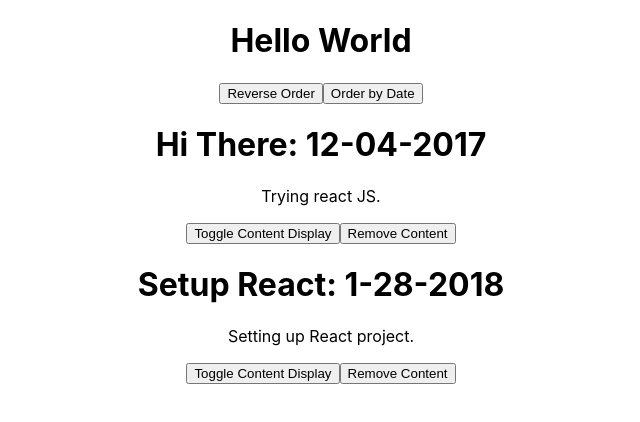
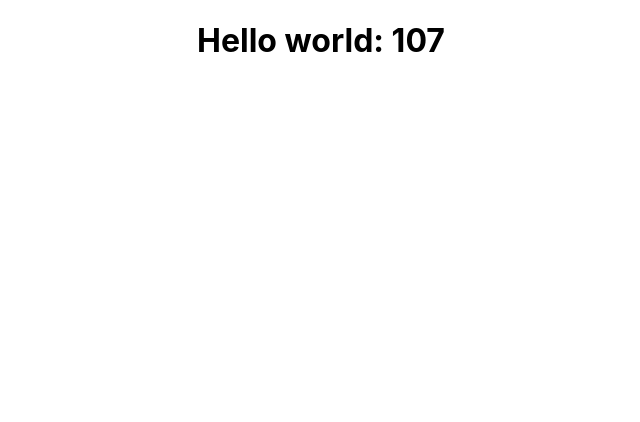
Before and after one commit to shan18/Learn-ReactJS, a React (Create React App) app: page / in a window 1280 px wide. Shown: the top 422 px of the page, without its empty margins (319-959 px from the left). Built offline with nearby package versions, Linux system fonts and the light colour scheme.

Commit message:
A timer with set and clear intervals in react

```diff
--- a/src/App.js
+++ b/src/App.js
@@ -1,6 +1,6 @@
 import React, { Component } from 'react'
 
-import PostSorting from './posts/PostSorting'
+import Timer from './miscellaneous/Timer'
 
 import './App.css'
 
@@ -8,7 +8,7 @@ class App extends Component {
   render () {
     return (
       <div className='App'>
-        <PostSorting />
+        <Timer startCount='100' />
       </div>
     )
   }
--- /dev/null
+++ b/src/miscellaneous/Timer.js
@@ -0,0 +1,56 @@
+import React, { Component } from 'react'
+
+class Timer extends Component {
+  constructor (props) {
+    super(props)
+    this.state = {
+      count: 0
+    }
+  }
+
+  render () {
+    const { count } = this.state
+    return (
+      <div>
+        <h1>Hello world: {count}</h1>
+      </div>
+    )
+  }
+
+  componentDidMount () {
+    /*
+     * This will be used when we have the initial count from another component.
+     * Otherwise we should define the initial value in the constructor.
+    */
+    const { startCount } = this.props
+    this.setState({
+      // parseInt is needed when we are incrementing the value of count otherwise it does string addition
+      count: parseInt(startCount)
+
+      // In case of element subtraction we dont need parseInt
+      // count: startCount
+    })
+
+    this.doIntervalChange()
+  }
+
+  doIntervalChange = () => {
+    this.myInterval = setInterval(() => { // 1 sec interval
+      this.setState(prevState => ({
+        count: prevState.count + 1
+      }))
+      // OR
+      /*
+      this.setState({
+        count: this.state.count + 1
+      })
+      */
+    }, 1000) // count till 1000
+  }
+
+  componentWillUnmount () {
+    clearInterval(this.myInterval) // get rid of interval after leaving the component
+  }
+}
+
+export default Timer
```
Also changed, not shown: src/miscellaneous/ConstLetVar.js (renamed from src/constletvar/ConstLetVar.js).
